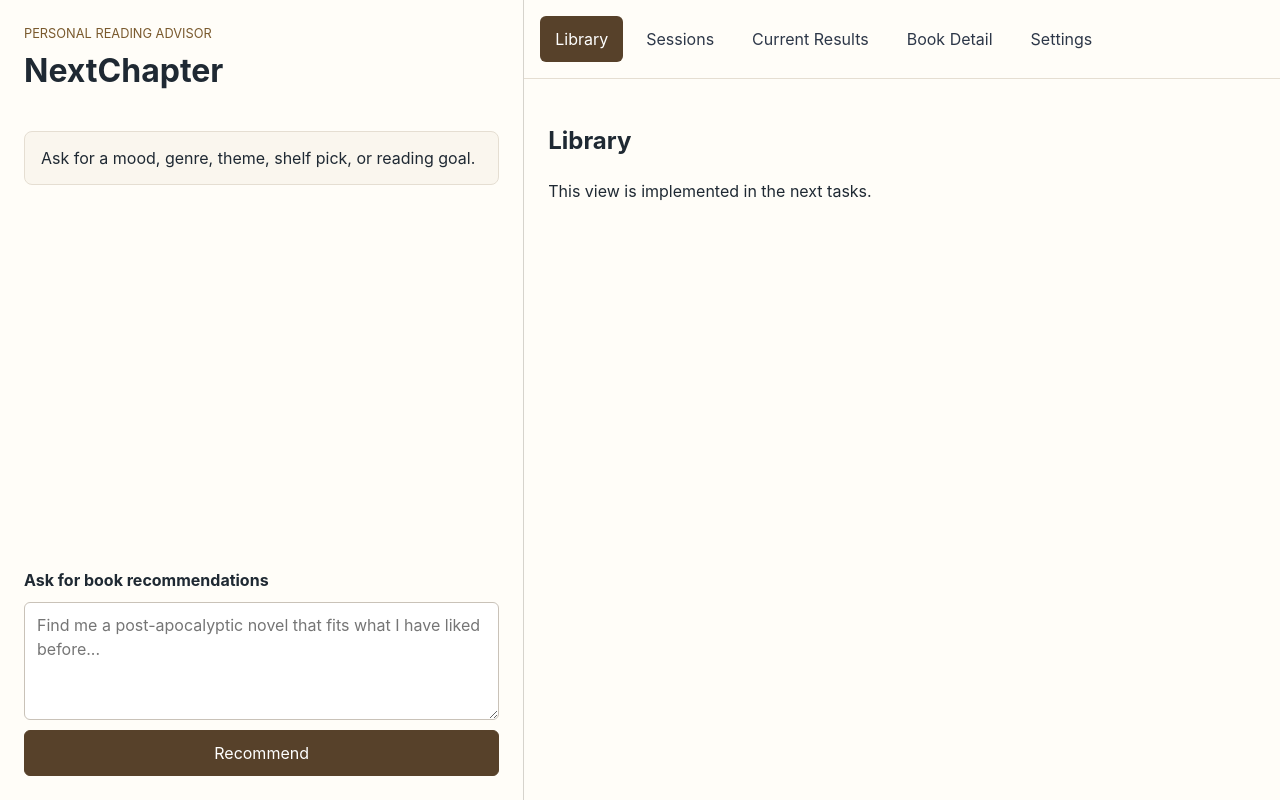
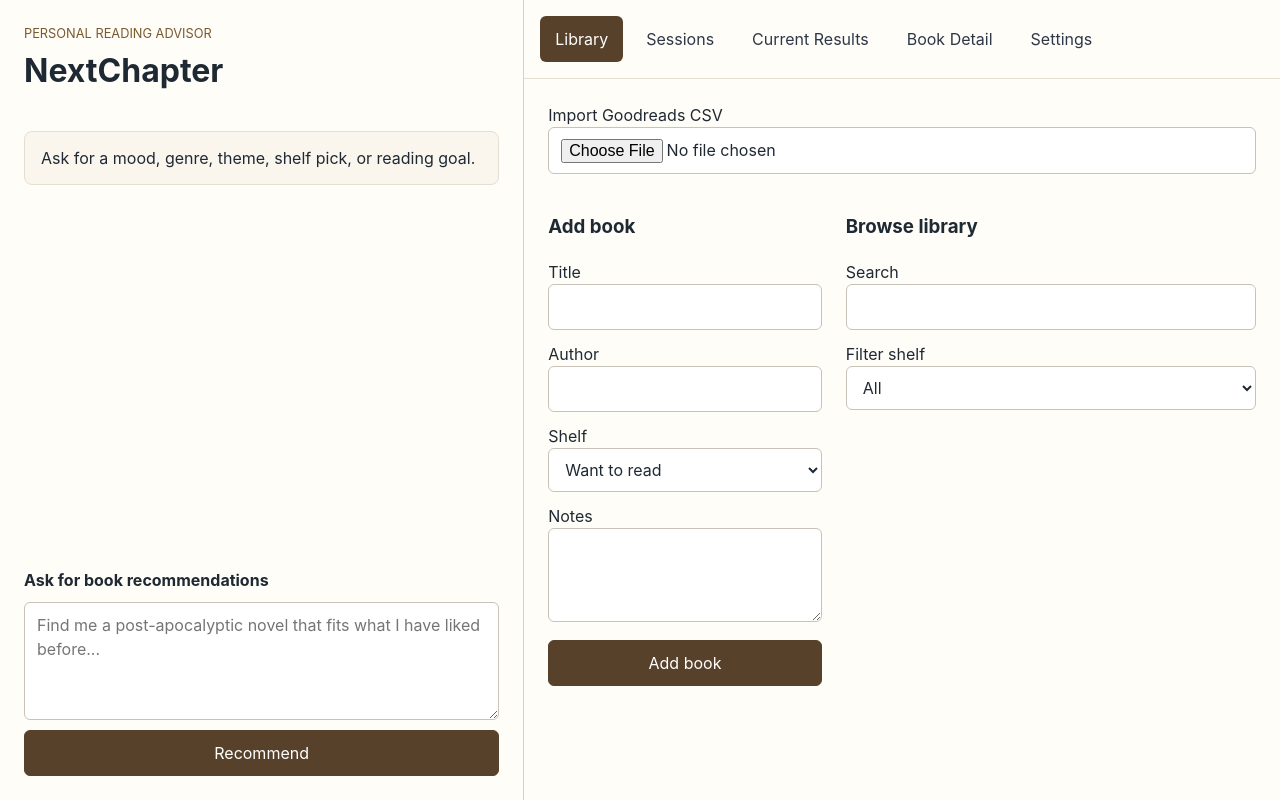
Before and after one commit to jsanfil/NextChapter, a React (Vite) app: page / in a window 1280 px wide. Built offline with nearby package versions, Linux system fonts and the light colour scheme.

Commit message:
feat: add editable library and Goodreads import

```diff
--- a/src/App.tsx
+++ b/src/App.tsx
@@ -2,6 +2,7 @@ import { useEffect, useMemo, useState } from "react";
 import { createMockRecommendationProvider } from "./ai/mockProvider";
 import CanvasTabs, { type CanvasTab } from "./components/CanvasTabs";
 import ChatPanel from "./components/ChatPanel";
+import LibraryView from "./components/LibraryView";
 import { buildRecommendationContext } from "./domain/recommendationContext";
 import {
   appendRecommendationRound,
@@ -99,8 +100,22 @@ export default function App() {
       <section className="canvas-panel" aria-label="Library canvas">
         <CanvasTabs activeTab={activeTab} onChange={setActiveTab} />
         <div className="canvas-body">
-          <h2>{tabTitle(activeTab)}</h2>
-          <p>{canvasPlaceholder(activeTab, activeSession)}</p>
+          {activeTab === "library" ? (
+            <LibraryView
+              books={state.books}
+              linkSources={state.settings.linkSources}
+              onBooksChange={(books) => setState((current) => ({ ...current, books }))}
+              onSelectBook={(bookId) => {
+                setState((current) => ({ ...current, selectedBookId: bookId }));
+                setActiveTab("detail");
+              }}
+            />
+          ) : (
+            <>
+              <h2>{tabTitle(activeTab)}</h2>
+              <p>{canvasPlaceholder(activeTab, activeSession)}</p>
+            </>
+          )}
         </div>
       </section>
     </main>
--- /dev/null
+++ b/src/components/BookForm.tsx
@@ -0,0 +1,70 @@
+import { useState } from "react";
+import { buildSourceLinks } from "../domain/externalLinks";
+import { createId } from "../domain/ids";
+import type { Book, LinkSourceSetting, Shelf } from "../domain/types";
+
+interface BookFormProps {
+  linkSources: LinkSourceSetting[];
+  submitLabel: string;
+  initialBook?: Book;
+  onSubmit: (book: Book) => void;
+}
+
+export default function BookForm({ linkSources, submitLabel, initialBook, onSubmit }: BookFormProps) {
+  const [title, setTitle] = useState(initialBook?.title || "");
+  const [author, setAuthor] = useState(initialBook?.author || "");
+  const [shelf, setShelf] = useState<Shelf>(initialBook?.shelf || "want-to-read");
+  const [userNotes, setUserNotes] = useState(initialBook?.userNotes || "");
+
+  return (
+    <form
+      className="book-form"
+      onSubmit={(event) => {
+        event.preventDefault();
+        const book = {
+          id: initialBook?.id || createId("book"),
+          title,
+          author,
+          shelf,
+          userNotes,
+          sourceLinks: [],
+          metadata: initialBook?.metadata || { genres: [], themes: [], description: "" }
+        } satisfies Book;
+
+        onSubmit({
+          ...book,
+          sourceLinks: buildSourceLinks(book, linkSources)
+        });
+
+        if (!initialBook) {
+          setTitle("");
+          setAuthor("");
+          setUserNotes("");
+          setShelf("want-to-read");
+        }
+      }}
+    >
+      <label>
+        Title
+        <input value={title} onChange={(event) => setTitle(event.target.value)} required />
+      </label>
+      <label>
+        Author
+        <input value={author} onChange={(event) => setAuthor(event.target.value)} required />
+      </label>
+      <label>
+        Shelf
+        <select value={shelf} onChange={(event) => setShelf(event.target.value as Shelf)}>
+          <option value="want-to-read">Want to read</option>
+          <option value="read">Read</option>
+          <option value="none">No shelf</option>
+        </select>
+      </label>
+      <label>
+        Notes
+        <textarea value={userNotes} onChange={(event) => setUserNotes(event.target.value)} rows={3} />
+      </label>
+      <button type="submit">{submitLabel}</button>
+    </form>
+  );
+}
--- /dev/null
+++ b/src/components/LibraryView.tsx
@@ -0,0 +1,92 @@
+import { useMemo, useState } from "react";
+import { parseGoodreadsCsv } from "../domain/goodreadsCsv";
+import { addBook, booksByShelf, upsertBook } from "../domain/library";
+import type { Book, LinkSourceSetting, Shelf } from "../domain/types";
+import BookForm from "./BookForm";
+
+interface LibraryViewProps {
+  books: Book[];
+  linkSources: LinkSourceSetting[];
+  onBooksChange: (books: Book[]) => void;
+  onSelectBook: (bookId: string) => void;
+}
+
+export default function LibraryView({ books, linkSources, onBooksChange, onSelectBook }: LibraryViewProps) {
+  const [query, setQuery] = useState("");
+  const [shelf, setShelf] = useState<Shelf | "all">("all");
+  const [importMessage, setImportMessage] = useState("");
+
+  const visibleBooks = useMemo(() => {
+    return books
+      .filter((book) => shelf === "all" || book.shelf === shelf)
+      .filter((book) => `${book.title} ${book.author} ${book.userNotes}`.toLowerCase().includes(query.toLowerCase()))
+      .sort((left, right) => left.title.localeCompare(right.title));
+  }, [books, query, shelf]);
+
+  async function importFile(file: File) {
+    const csv = await file.text();
+    const summary = parseGoodreadsCsv(csv, { linkSources });
+    const merged = summary.imported.reduce((current, book) => upsertBook(current, book), books);
+    onBooksChange(merged);
+    setImportMessage(`Imported ${summary.imported.length} books. Skipped ${summary.skipped.length}.`);
+  }
+
+  return (
+    <div className="library-view">
+      <section className="toolbar">
+        <label>
+          Import Goodreads CSV
+          <input
+            type="file"
+            accept=".csv,text/csv"
+            onChange={(event) => {
+              const file = event.target.files?.[0];
+              if (file) {
+                void importFile(file);
+              }
+            }}
+          />
+        </label>
+        {importMessage ? <p>{importMessage}</p> : null}
+      </section>
+
+      <section className="panel-grid">
+        <div>
+          <h3>Add book</h3>
+          <BookForm
+            linkSources={linkSources}
+            submitLabel="Add book"
+            onSubmit={(book) => onBooksChange(addBook(books, book))}
+          />
+        </div>
+        <div>
+          <h3>Browse library</h3>
+          <div className="filters">
+            <label>
+              Search
+              <input value={query} onChange={(event) => setQuery(event.target.value)} />
+            </label>
+            <label>
+              Filter shelf
+              <select value={shelf} onChange={(event) => setShelf(event.target.value as Shelf | "all")}>
+                <option value="all">All</option>
+                <option value="read">Read ({booksByShelf(books, "read").length})</option>
+                <option value="want-to-read">Want to read ({booksByShelf(books, "want-to-read").length})</option>
+                <option value="none">No shelf</option>
+              </select>
+            </label>
+          </div>
+          <div className="book-list">
+            {visibleBooks.map((book) => (
+              <button className="book-row" type="button" key={book.id} onClick={() => onSelectBook(book.id)}>
+                <strong>{book.title}</strong>
+                <span>{book.author}</span>
+                <small>{book.shelf}</small>
+              </button>
+            ))}
+          </div>
+        </div>
+      </section>
+    </div>
+  );
+}
--- a/src/styles.css
+++ b/src/styles.css
@@ -156,8 +156,49 @@ button[aria-selected="true"] {
   overflow: auto;
 }
 
+.toolbar {
+  margin-bottom: 20px;
+}
+
+.panel-grid {
+  display: grid;
+  grid-template-columns: minmax(260px, 0.8fr) minmax(320px, 1.2fr);
+  gap: 24px;
+}
+
+.book-form,
+.filters {
+  display: grid;
+  gap: 12px;
+}
+
+.book-list {
+  display: grid;
+  gap: 8px;
+  margin-top: 16px;
+}
+
+.book-row {
+  display: grid;
+  gap: 2px;
+  text-align: left;
+  color: #1f2933;
+  background: #fff;
+  border-color: #e5ded2;
+}
+
+.book-row small {
+  color: #6b7280;
+}
+
 @media (max-width: 820px) {
   .app-shell {
     grid-template-columns: 1fr;
   }
 }
+
+@media (max-width: 980px) {
+  .panel-grid {
+    grid-template-columns: 1fr;
+  }
+}
```
Also changed, not shown: 2 other files (tests, documents, lock files or other folders).
